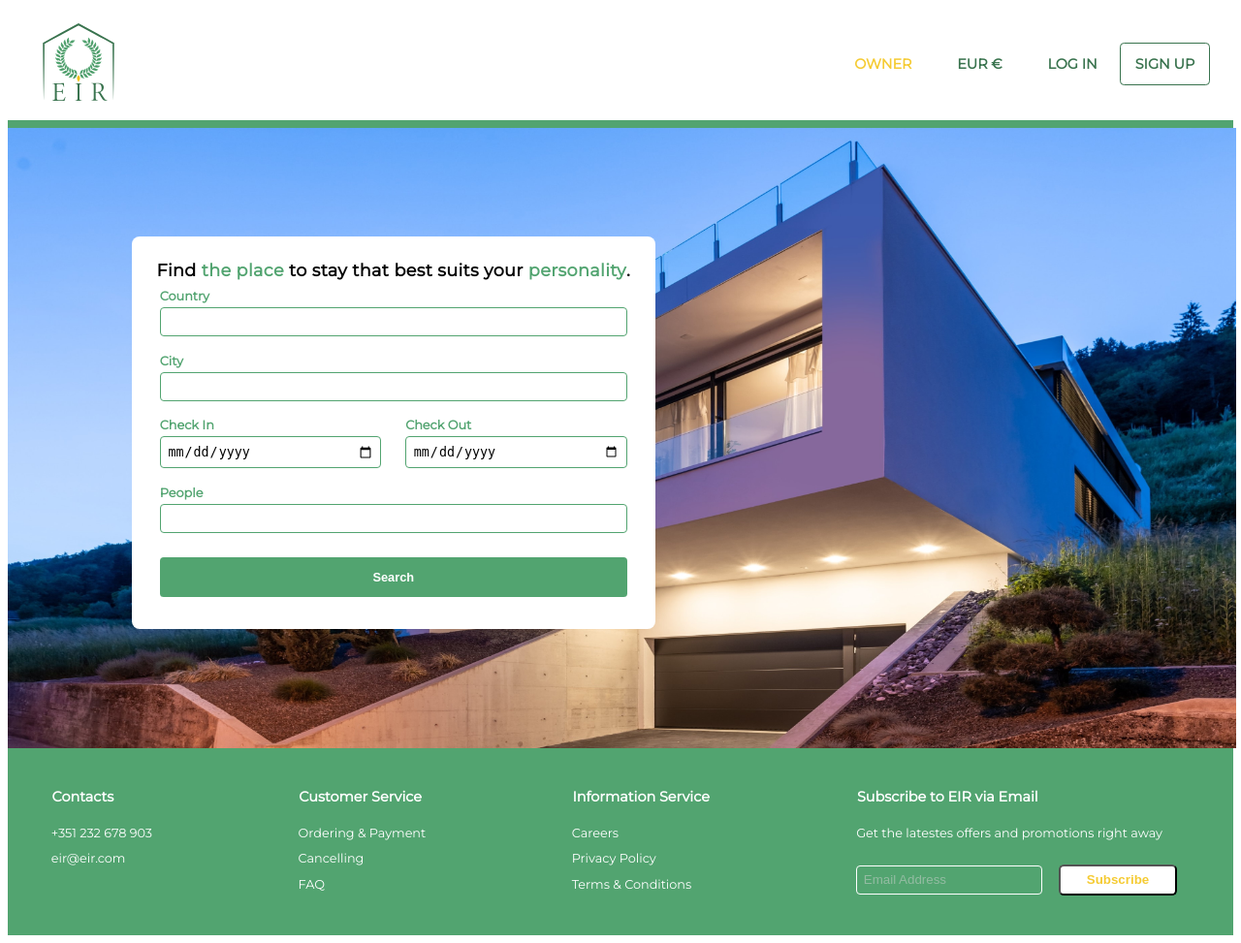
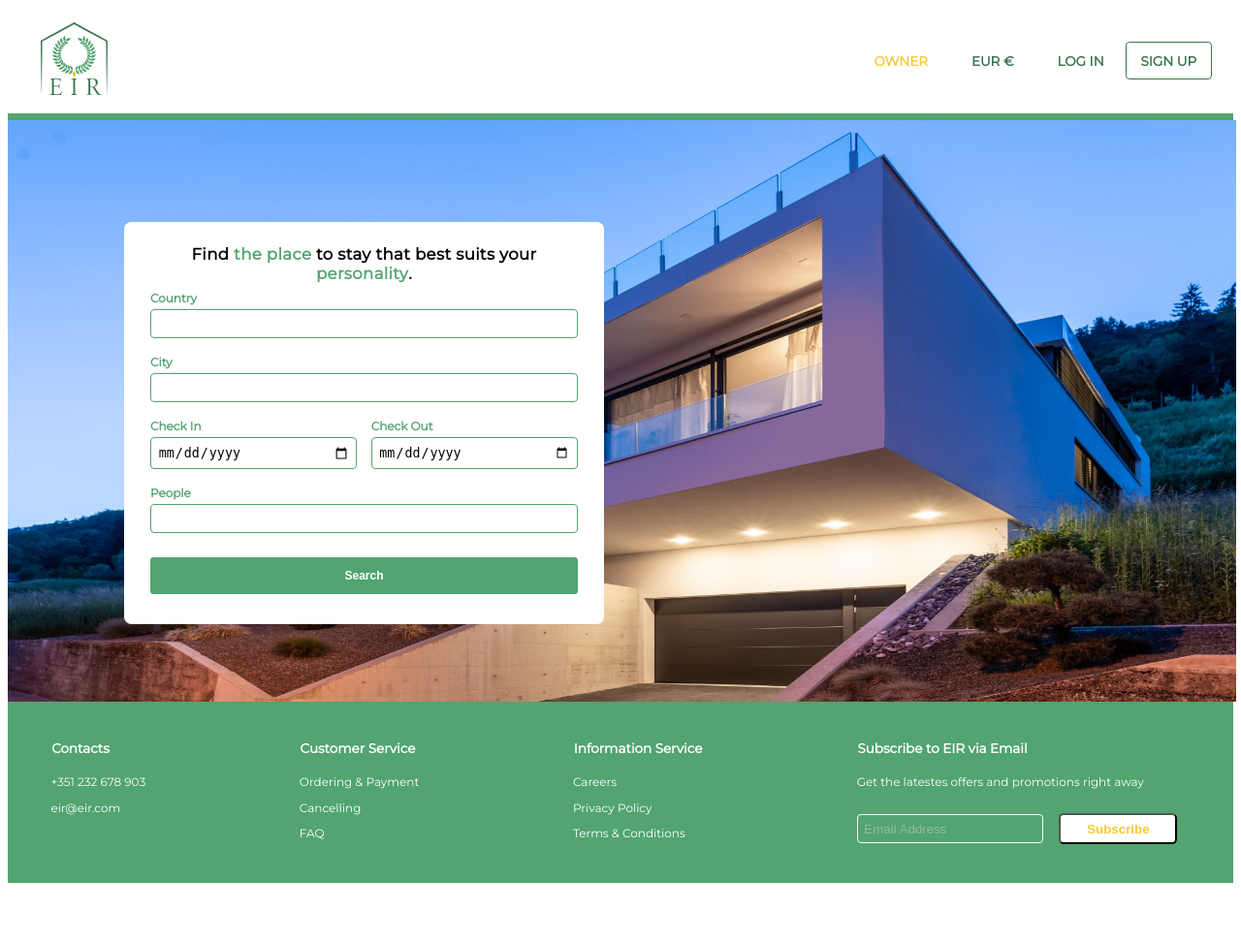
Before and after one commit to andrefmrocha/Eir, a PHP site: page /pages/main_page.php in a window 1280 px wide. Shown: the whole page at 97% size. After the commit the page ends 911 px from the top, so only its background shows below. Run offline with PHP 8.4, Linux system fonts and the light colour scheme; some libraries are stand-ins or nearby versions.

Commit message:
Fixed issues on firefox

```diff
--- a/styles/style.css
+++ b/styles/style.css
@@ -4,7 +4,11 @@
   --gold-color: #f5cb33;
   --accent-color: #39734e;
   --primary-variant: #75b68d;
+}
+
+body {
   font-family: 'Montserrat', 'Segoe UI', Tahoma, Geneva, Verdana, sans-serif !important;
+  font: normal 15px 'Montserrat', 'Segoe UI', Tahoma, Geneva, Verdana, sans-serif;
 }
 
 ::placeholder {
@@ -109,7 +113,7 @@ footer li:first-child {
 
 #mainpage-img {
   width: 98.95%;
-  height: 80vh;
+  height: 40em;
   position: absolute;
 }
 
@@ -120,7 +124,7 @@ footer li:first-child {
   border-radius: 0.5em;
   background-color: var(--background-color);
   margin: 0 8em 0 8em;
-  width: auto;
+  width: 30em;
 }
 
 span.card{
@@ -147,7 +151,7 @@ span.card{
 }
 
 #mainpage-section {
-  min-height: 80vh;
+  min-height: 40em;
 }
 
 .card div {
@@ -161,6 +165,11 @@ span.card{
   color: var(--primary-color);
   font-weight: bold;
   padding-bottom: 0.1em;
+  flex-basis: 100%;
+}
+
+.card #dates label{
+  flex-basis: 0;
 }
 
 .card label > input {
@@ -168,10 +177,11 @@ span.card{
   border: 1.5px solid var(--primary-color);
   border-radius: 0.3em;
   flex-grow: 1;
-  width: 35em;
+  width: 100%;
   padding: 0.5em;
   margin-bottom: 0.5em;
   margin-top: 0.3em;
+  box-sizing: border-box;
 }
 
 .card #submit {
```
